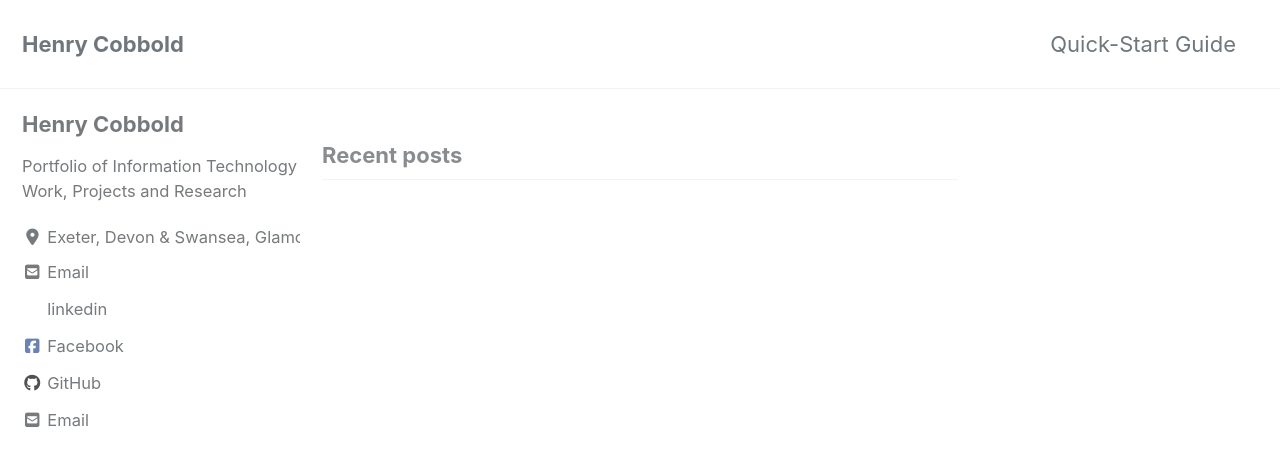
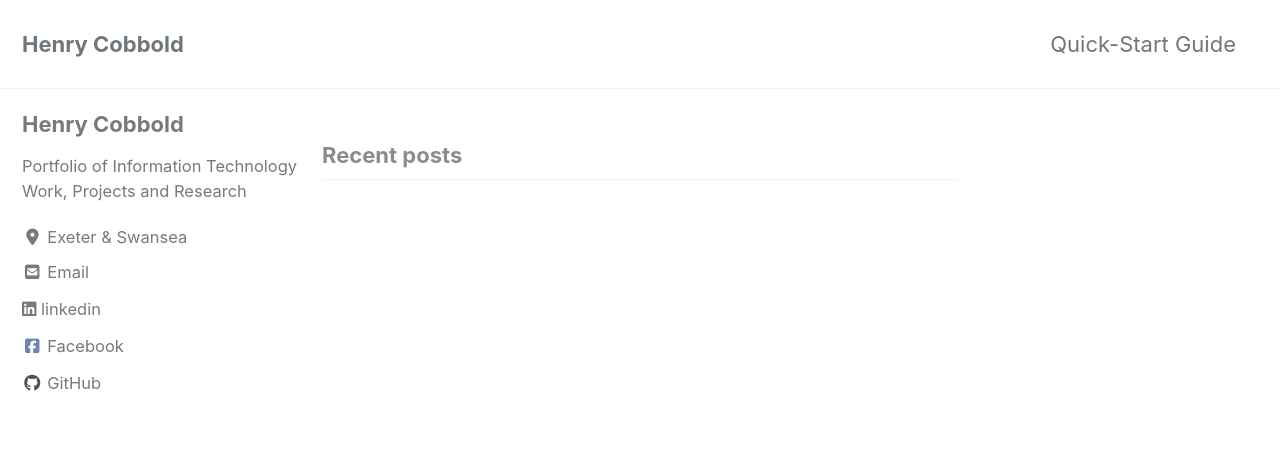
Before and after one commit to henrycobbold/henrycobbold.github.io, a Jekyll site: the page built from index.html, in a window 1280 px wide and 900 px high. Shown: the top 466 px of the window. Built offline with Jekyll 4.4.1, drawn with Linux system fonts in a browser that asks for light colours; cached includes are drawn as plain includes; nearby versions of some CDN libraries; the list of posts is cut into pages by our own code.

Commit message:
second site changes

```diff
--- a/_config.yml
+++ b/_config.yml
@@ -110,8 +110,8 @@ author:
   name             :  "Henry Cobbold"
   avatar           :  # path of avatar image, e.g. "/assets/images/bio-photo.jpg"
   bio              :  "Portfolio of Information Technology Work, Projects and Research"
-  location         :  "Exeter, Devon & Swansea, Glamorgan"
-  email            :  "cobboldhenry@gmail.com"
+  location         :  "Exeter & Swansea"
+  #email           :  not needed here as added below
   links:
     - label:          "Email"
       icon:           "fas fa-fw fa-envelope-square"
@@ -120,7 +120,7 @@ author:
       icon:           "fas fa-fw fa-link"
       # url:          "https://your-website.com" #no website created by me yet
     - label:          "linkedin"
-      icon:           "fab fa-fw fa-linkedin-square"
+      icon:           "fab fa fa-linkedin-square"
       url:            "https://www.linkedin.com/in/henry-cobbold-49823a143/"
     - label:          "Facebook"
       icon:           "fab fa-fw fa-facebook-square"
```
